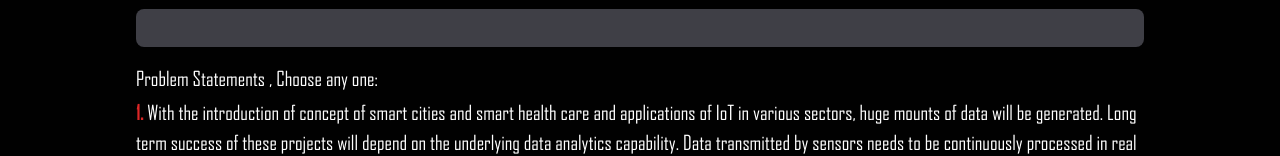
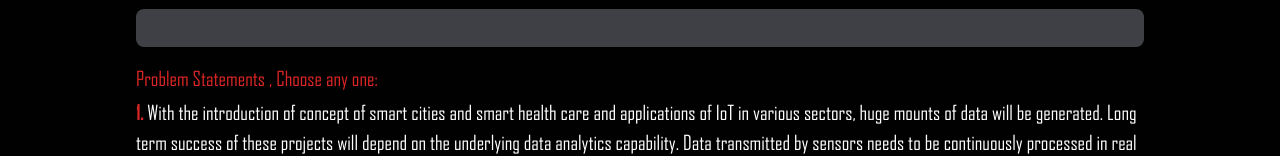
Before and after one commit to shreyaskaundinya/hallothon-website, a Next.js app: page /register in a window 1280 px wide. Shown: the part 622-778 px from the top of the page. Built offline with nearby package versions, Linux system fonts and the light colour scheme; no server answers; a web font is replaced by a local one.

Commit message:
fixes minor

```diff
--- a/src/components/RegistrationForm.js
+++ b/src/components/RegistrationForm.js
@@ -312,12 +312,17 @@ function RegistrationForm() {
                 </label> */}
 
                 <label htmlFor='solution'>
-                    <span>Problem Statements , Choose any one:</span>
+                    <span className='text-red-600'>Problem Statements , Choose any one:</span>
                     <span><span className='text-red-600 font-bold'>1.</span> With the introduction of concept of smart cities and smart health care and applications of IoT in various sectors, huge mounts of data will be generated. Long term success of these projects will depend on the underlying data analytics capability. Data transmitted by sensors needs to be continuously processed in real time , creating triggers or alarms in immediate terms and also deriving intelligent insights in the long term. Explain in detail how would you tackle the collection and handling of such huge amount of data in real time taking the example of any iot device of your choice. Also describe the approaches to learn from the data collected by listing out the various analytics techniques used to learn the data and possibly build a model to handle the real time inflow and learning of the data.</span>
+                    <br></br>
                     <span><span className='text-red-600 font-bold'>2.</span> Most of the established software companies have large code-bases with millions of lines of code. The employees, are expected to use these pre-existing modules to implement further modules.With the current system, the employees are navigating these codebases to find the necessary modules. This is very inefficient and time consuming. Consider the concept of auto-completion used for the approach above. Using this concept as an inspiration, try to think of a methodology that can efficiently automate the navigation process in such a way that it can be made available to all other members of your team. Explain your approach in detail.</span>
+                    <br></br>
                     <span><span className='text-red-600 font-bold'>3.</span> How would you architect a real-time, collaborative virtual whiteboard? Go into as much detail as possible - Algorithms, Tech stack, Concepts</span>
+                    <br></br>
                     <span><span className='text-red-600 font-bold'>4.</span> There is a group of hospital chains that have come together to collaborate on research in the field of medicine. Suggest ideas to efficiently tackle geographically distributed huge amount of multi format data</span>
+                    <br></br>
                     <span><span className='text-red-600 font-bold'>5.</span> Come up with a problem statement and explain your solution in detail for the same</span>
+                    <br></br>
                     Explain your solution for the problem statement in detail below, please mention the problem statement number.
                     <textarea
                         required
```
